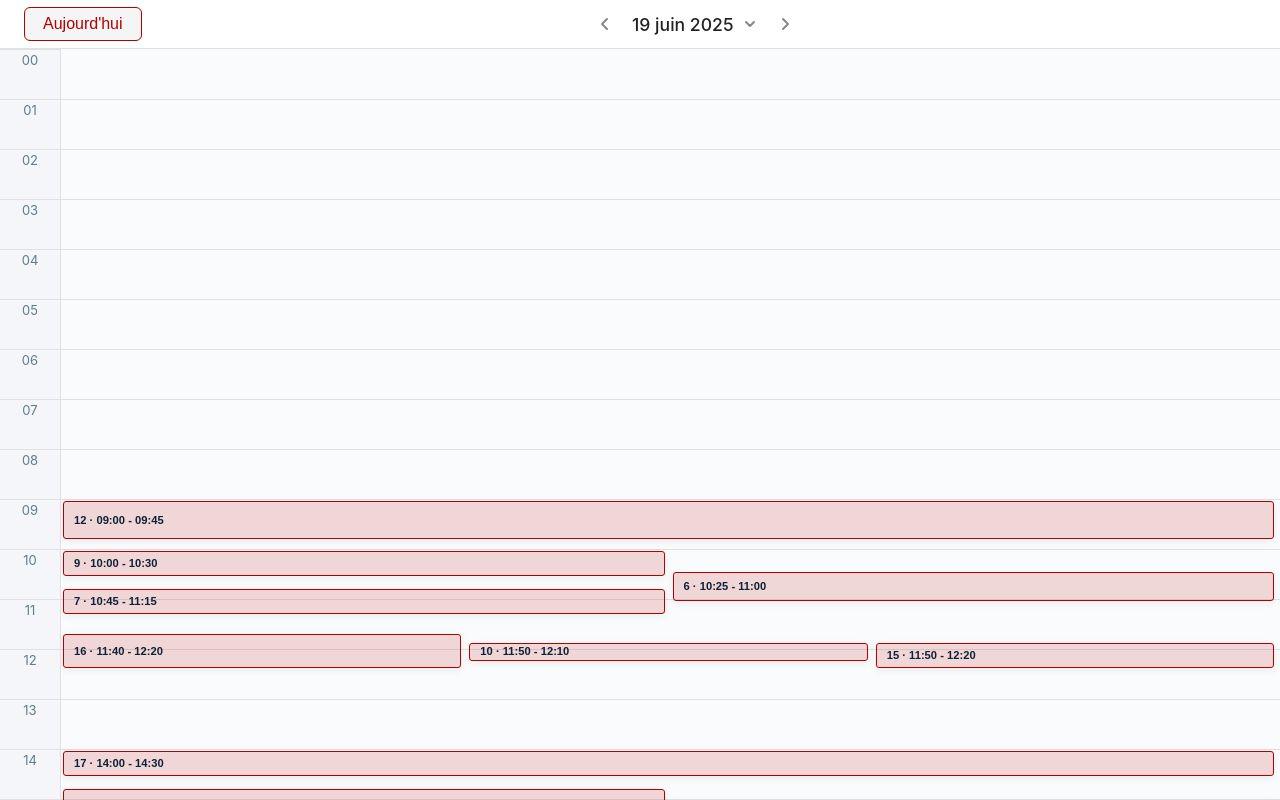
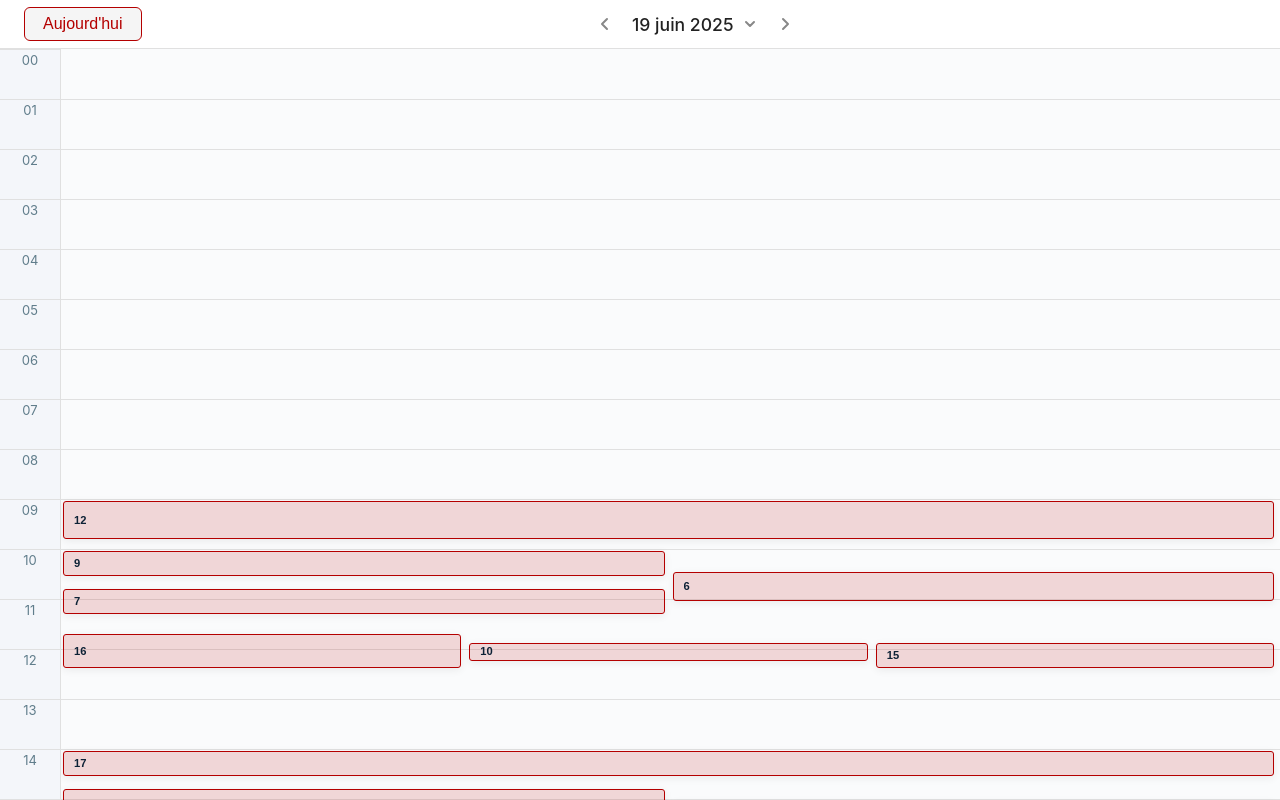
Before and after one commit to herradiamine/GoLendar-Front, a React (Create React App) app: page /19-06-2025 in a window 1280 px wide. Shown: the top 800 px of the page. Built offline with nearby package versions, Linux system fonts and the light colour scheme.

Commit message:
Test - #NOID - Id présent dans la div et dans l'attribut id

```diff
--- a/src/App.js
+++ b/src/App.js
@@ -172,7 +172,7 @@ const App = () => {
   return (
     <Routes>
       <Route path="/:date" element={<CalendarView />} />
-      <Route path="/" element={<Navigate to={`/${formatDate(new Date())}`} replace />} />
+      <Route path="/" element={<Navigate to={`/19-06-2025`} replace />} />
     </Routes>
   );
 };
--- a/src/components/Event.js
+++ b/src/components/Event.js
@@ -32,7 +32,7 @@ const Event = ({ id, top, height, style = {}, titre="", start, duration, childre
         ...style,
       }}
     >
-      <span className="event-title">{id} {titre} · {startStr} - {endStr}</span>
+      <span className="event-title">{id}</span>
     </div>
   );
 };
```
